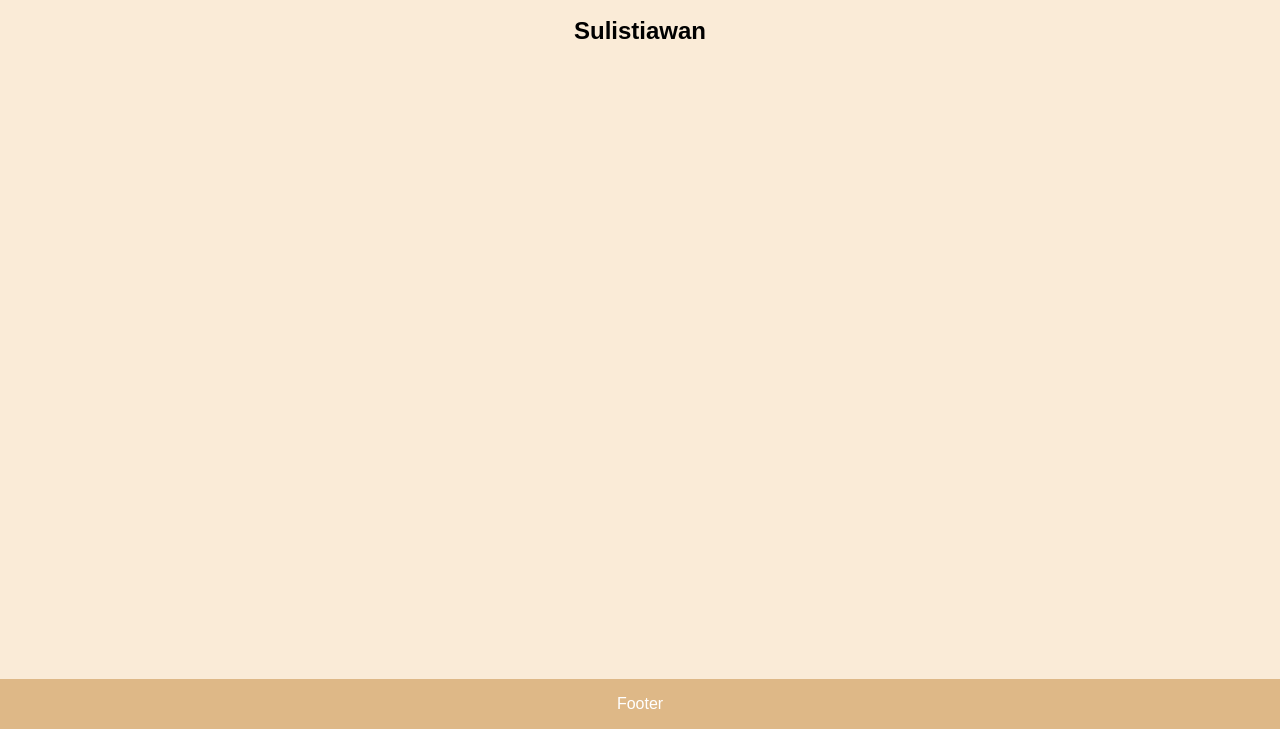
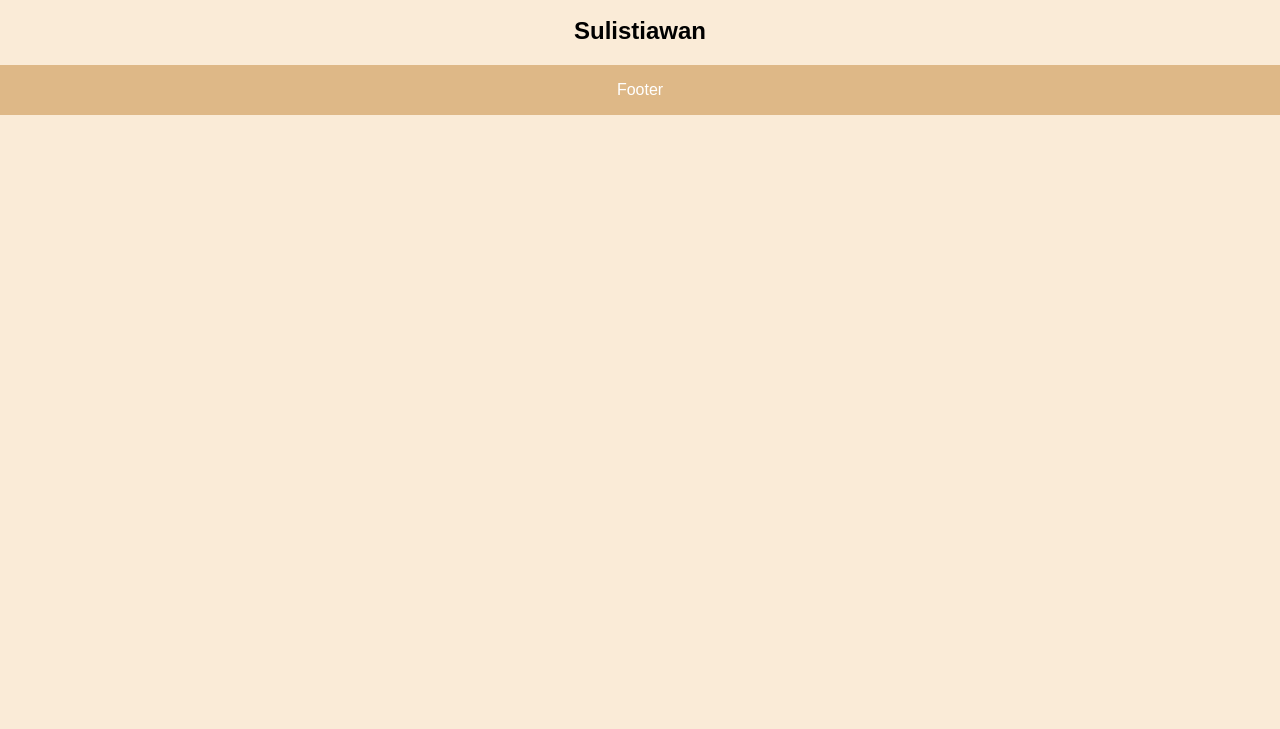
Before and after one commit to Mazwan98/my-repo-from-remote, a plain HTML site: page index.html in a window 1280 px wide. Shown: the part 71-800 px from the top of the page. Drawn offline with Linux system fonts and the light colour scheme.

Commit message:
changed style for selector body to make the layout prettier, and changed font to Arial

```diff
--- a/style.css
+++ b/style.css
@@ -17,7 +17,7 @@ body {
 
 #profile-image{
     width: 100%;
-    height: auto;
+    height: 100%;
 }
 
 #profile-name {
@@ -25,8 +25,8 @@ body {
 }
 #footer {
     width: 100%;
-    height: 50px;
-    position: absolute;
+    height: auto;
+    position: auto;
     bottom: 0;
     line-height: 50px;
     background-color: burlywood;
```
